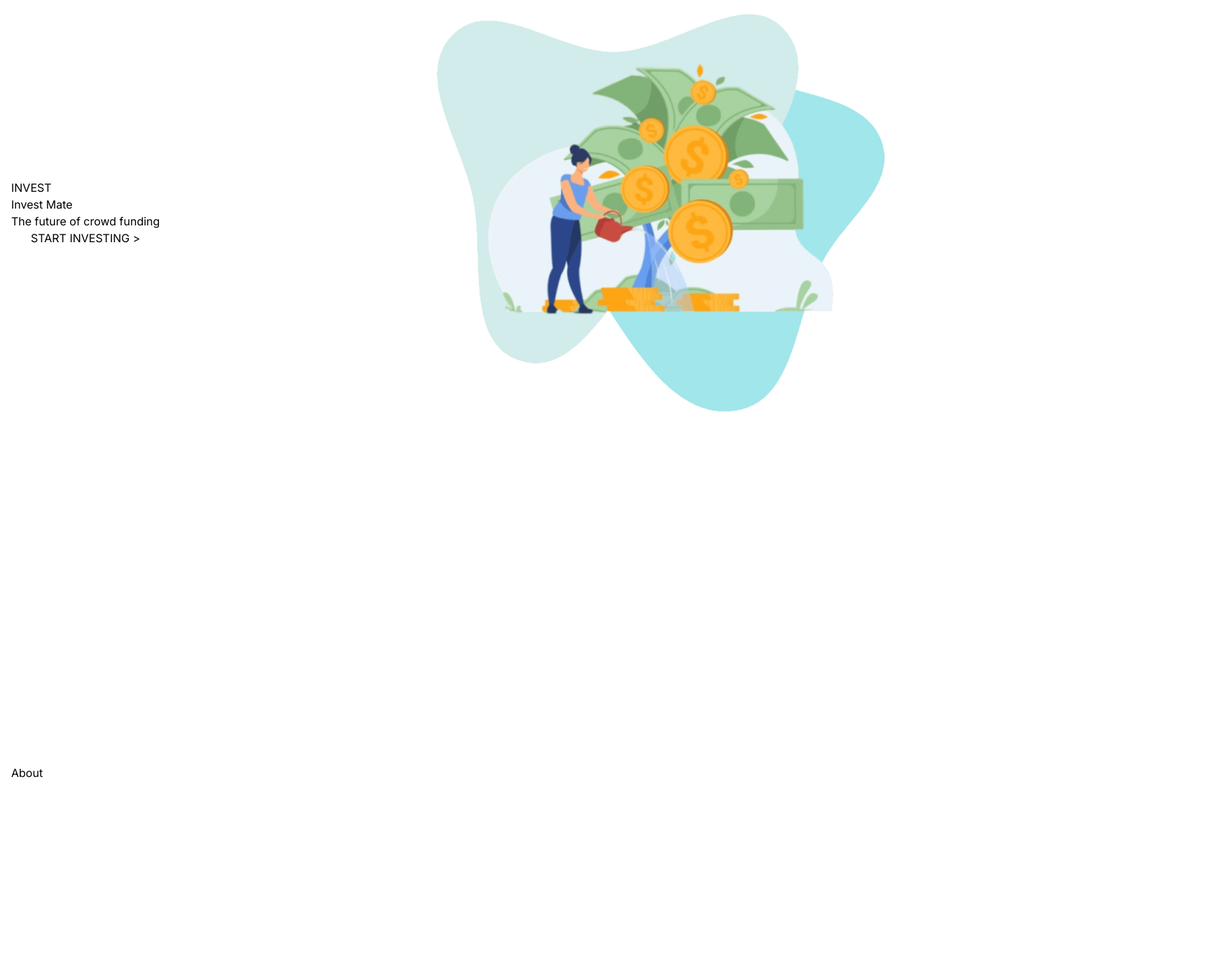
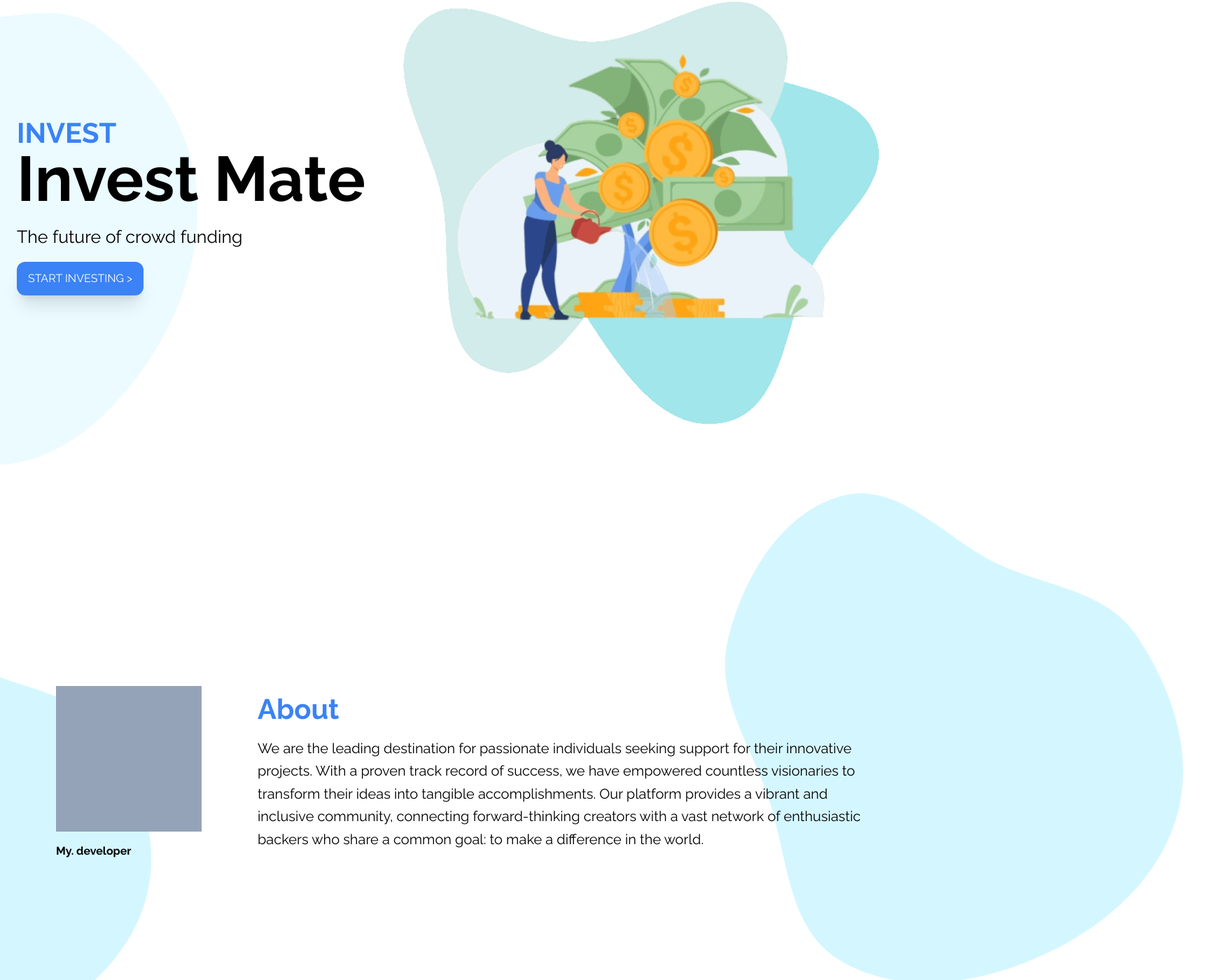
Before and after one commit to yonatan-nyo/final-project-client, a Next.js app: page / in a window 1280 px wide. Shown: the part 96-1496 px from the top of the page at 70% size, 1760 px wide, since content can reach past the window. Built offline with nearby package versions, Linux system fonts and the light colour scheme.

Commit message:
fixed home view

```diff
--- a/app/invest/page.jsx
+++ b/app/invest/page.jsx
@@ -1,5 +1,27 @@
+import Card from "@/components/Card";
+
 const Invest = () => {
-  return <div>div</div>;
+  return (
+    <div className="pt-20 max-w-[1450px] mx-auto flex flex-col justify-between min-h-screen text-center">
+      <div>
+        <h1 className="font-bold text-[60px] leading-loose">Invest</h1>
+        <div className="w-full bg-slate-300 h-12"></div>
+
+        <div className="w-full flex flex-wrap gap-y-4 justify-between my-4">
+          <Card />
+          <Card />
+          <Card />
+          <Card />
+          <Card />
+          <Card />
+        </div>
+      </div>
+
+      <div className="w-full flex justify-end mb-20">
+        <div className="h-10 w-40 bg-slate-300"></div>
+      </div>
+    </div>
+  );
 };
 
 export default Invest;
--- a/app/layout.jsx
+++ b/app/layout.jsx
@@ -1,8 +1,8 @@
 import Navbar from "@/components/Navbar";
-import { Inter } from "next/font/google";
+import { Raleway } from "next/font/google";
 import "./globals.css";
 
-const inter = Inter({ subsets: ["latin"] });
+const raleway = Raleway({ subsets: ["latin"] });
 
 export const metadata = {
   title: "Create Next App",
@@ -12,7 +12,7 @@ export const metadata = {
 export default function RootLayout({ children }) {
   return (
     <html className="scroll-smooth" style={{ scrollBehavior: "smooth" }} lang="en">
-      <body className={inter.className}>
+      <body className={raleway.className}>
         <header>
           <Navbar />
         </header>
--- a/app/page.jsx
+++ b/app/page.jsx
@@ -1,31 +1,110 @@
+"use client";
+
 import Image from "next/image";
+import { useRouter } from "next/navigation";
 
 export default function Home() {
+  const router = useRouter();
+
+  const handleClickInvest = () => {
+    router.push("/invest");
+  };
+
   return (
-    <div className="flex flex-col px-4 max-w-[1480px] mx-auto">
-      <section id="home" className="w-full flex justify-between min-h-screen items-center py-24">
-        <div className="h-full flex flex-col justify-center">
-          <h1>INVEST</h1>
-          <h2>Invest Mate</h2>
-          <p>The future of crowd funding</p>
-          <button>
+    <div className="flex flex-col max-w-[1450px] mx-auto">
+      <section id="home" className="w-full md:flex md:justify-between min-h-screen items-center py-20 relative">
+        <svg
+          width="603"
+          height="663"
+          viewBox="0 0 603 663"
+          fill="none"
+          xmlns="http://www.w3.org/2000/svg"
+          className="absolute -z-10 -left-80 bottom-10 hidden md:block">
+          <path
+            fillRule="evenodd"
+            clipRule="evenodd"
+            d="M272.557 25.8045C338.479 28.2976 405.865 -1.7688 462.579 40.7432C531.396 92.327 592.064 173.235 600.849 271.888C610.076 375.506 566.547 474.417 507.744 547.907C450.381 619.597 371.507 674.951 290.287 660.016C215.963 646.349 181.187 546.205 129.296 478.319C82.4787 417.071 18.654 371.135 6.31207 288.509C-7.58855 195.447 2.39624 84.0672 61.6704 25.5813C118.501 -30.494 199.488 23.0411 272.557 25.8045Z"
+            fill="#EBFBFF"
+          />
+        </svg>
+        <div className="block md:hidden">
+          <Image
+            alt="Invest together"
+            src="/illustrationInvestMobile.png"
+            width={800}
+            height={800}
+            className="w-full h-[450px] object-cover object-bottom"
+            priority
+          />
+        </div>
+        <div className="h-full flex flex-col justify-center pl-4 md:pl-6 ">
+          <h1 className="text-blue-500 font-bold text-[30px] md:text-[40px] leading-none">INVEST</h1>
+          <h2 className="font-bold text-[55px] md:text-[90px] leading-none">Invest Mate</h2>
+          <p className="mt-5 text-[25px]">The future of crowd funding</p>
+          <button className="bg-blue-500 max-w-fit px-4 py-3 rounded-xl text-white shadow-xl my-4" onClick={handleClickInvest}>
             <p>START INVESTING &gt;</p>
           </button>
         </div>
-        <div className="hidden md:flex  md:w-[33rem] lg:w-[40rem] h-full max-h-screen justify-center items-center">
+
+        <div className="hidden md:flex absolute right-0 md:w-[28rem] lg:w-[44rem] h-full max-h-screen justify-center items-center -z-10 pr-4 md:pr-6 ">
           <Image
             alt="Invest together"
             src="/illustrationInvest.png"
-            width={400}
-            height={400}
+            width={800}
+            height={800}
             className="w-full h-auto"
             priority
           />
         </div>
       </section>
-      <div id="about" className="w-full flex justify-between min-h-screen items-center py-24">
-        <p>About</p>
+
+      {/* Desktop About */}
+      <div id="desktop-about" className="w-full  justify-start min-h-screen items-center py-24 relative hidden md:flex">
+        <svg
+          width="794"
+          height="700"
+          viewBox="0 0 794 848"
+          fill="none"
+          xmlns="http://www.w3.org/2000/svg"
+          className="absolute -z-10 -right-[30rem] top-0 ">
+          <path
+            fillRule="evenodd"
+            clipRule="evenodd"
+            d="M473.076 123.385C556.891 162.752 657.976 168.337 711.01 245.098C775.36 338.239 815.349 458 780.062 567.719C742.999 682.96 640.142 763.815 529.604 809.15C421.775 853.375 293.929 868.261 196.271 807.154C106.905 751.235 109.387 625.455 74.5608 524.419C43.1402 433.262 -17.4432 348.904 5.68559 254.233C31.7354 147.607 97.2356 34.8189 201.291 5.68823C301.057 -22.2417 380.176 79.751 473.076 123.385Z"
+            fill="#D4F7FF"
+          />
+        </svg>
+        <svg
+          width="794"
+          height="848"
+          viewBox="0 0 794 848"
+          fill="none"
+          xmlns="http://www.w3.org/2000/svg"
+          className="absolute -z-10 -left-[30rem] bottom-0 h-[40rem] object-bottom object-cover ">
+          <path
+            fill-rule="evenodd"
+            clip-rule="evenodd"
+            d="M473.076 123.219C556.891 162.586 657.976 168.171 711.01 244.932C775.36 338.073 815.349 457.834 780.062 567.553C742.999 682.793 640.142 763.648 529.604 808.984C421.775 853.209 293.929 868.095 196.271 806.988C106.905 751.069 109.387 625.289 74.5608 524.253C43.1402 433.096 -17.4432 348.737 5.68559 254.067C31.7354 147.44 97.2356 34.6527 201.291 5.52197C301.057 -22.408 380.176 79.5847 473.076 123.219Z"
+            fill="#D4F7FF"
+          />
+        </svg>
+        <div className="w-fit px-20">
+          <div className="bg-slate-400 w-52 h-52" />
+          <p className="font-bold mt-4">My. developer</p>
+        </div>
+        <div className=" flex-grow text-left pr-10">
+          <h2 className="text-blue-500 font-bold text-[30px] md:text-[40px] leading-none">About</h2>
+          <p className="mt-5 text-[20px] leading-relaxed max-w-[1000px]">
+            We are the leading destination for passionate individuals seeking support for their innovative projects. With a proven
+            track record of success, we have empowered countless visionaries to transform their ideas into tangible
+            accomplishments. Our platform provides a vibrant and inclusive community, connecting forward-thinking creators with a
+            vast network of enthusiastic backers who share a common goal: to make a difference in the world.
+          </p>
+        </div>
       </div>
+
+      {/* Mobile About */}
+      <div id="mobile-about"></div>
     </div>
   );
 }
--- /dev/null
+++ b/components/Card.jsx
@@ -0,0 +1,5 @@
+const Card = () => {
+  return <div className="w-[96%] h-28 sm:w-[47%] md:w-[32%] sm:h-32 md:h-48 bg-slate-400 mx-auto">Card</div>;
+};
+
+export default Card;
--- a/components/Navbar.jsx
+++ b/components/Navbar.jsx
@@ -3,14 +3,14 @@ import Link from "next/link";
 
 const Navbar = () => {
   return (
-    <nav className="fixed top-0 left-0 w-screen h-20 shadow-md bg-white/95">
+    <nav className="fixed top-0 left-0 w-screen h-20 shadow-md bg-white/95 z-50">
       <div className="max-w-[1480px] mx-auto flex justify-between h-20 items-center px-8">
         <Image alt="Igoth" src="/logo.png" width={100} height={100} className="w-12 h-16" priority />
         <div className="hidden sm:flex sm:gap-10 md:gap-20">
           <Link href="/#home" scroll={false}>
             <p className="tracking-widest">HOME</p>
           </Link>
-          <Link href="/#ad" scroll={false}>
+          <Link href="/invest" scroll={false}>
             <p className="tracking-widest">INVEST</p>
           </Link>
           <Link href="/#about" scroll={false}>
```
Also changed, not shown: public/IllustrationInvestMobile.png (added).
